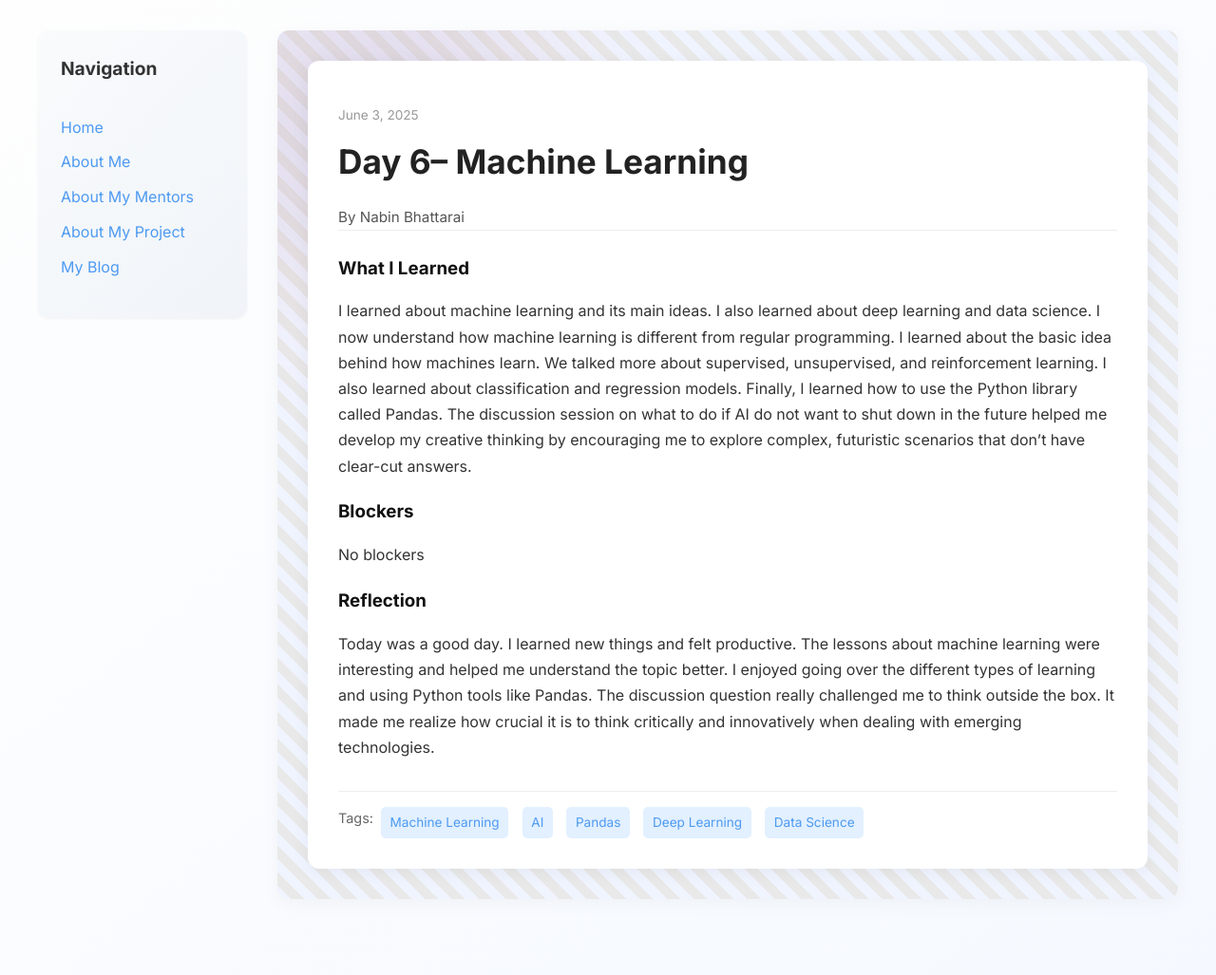
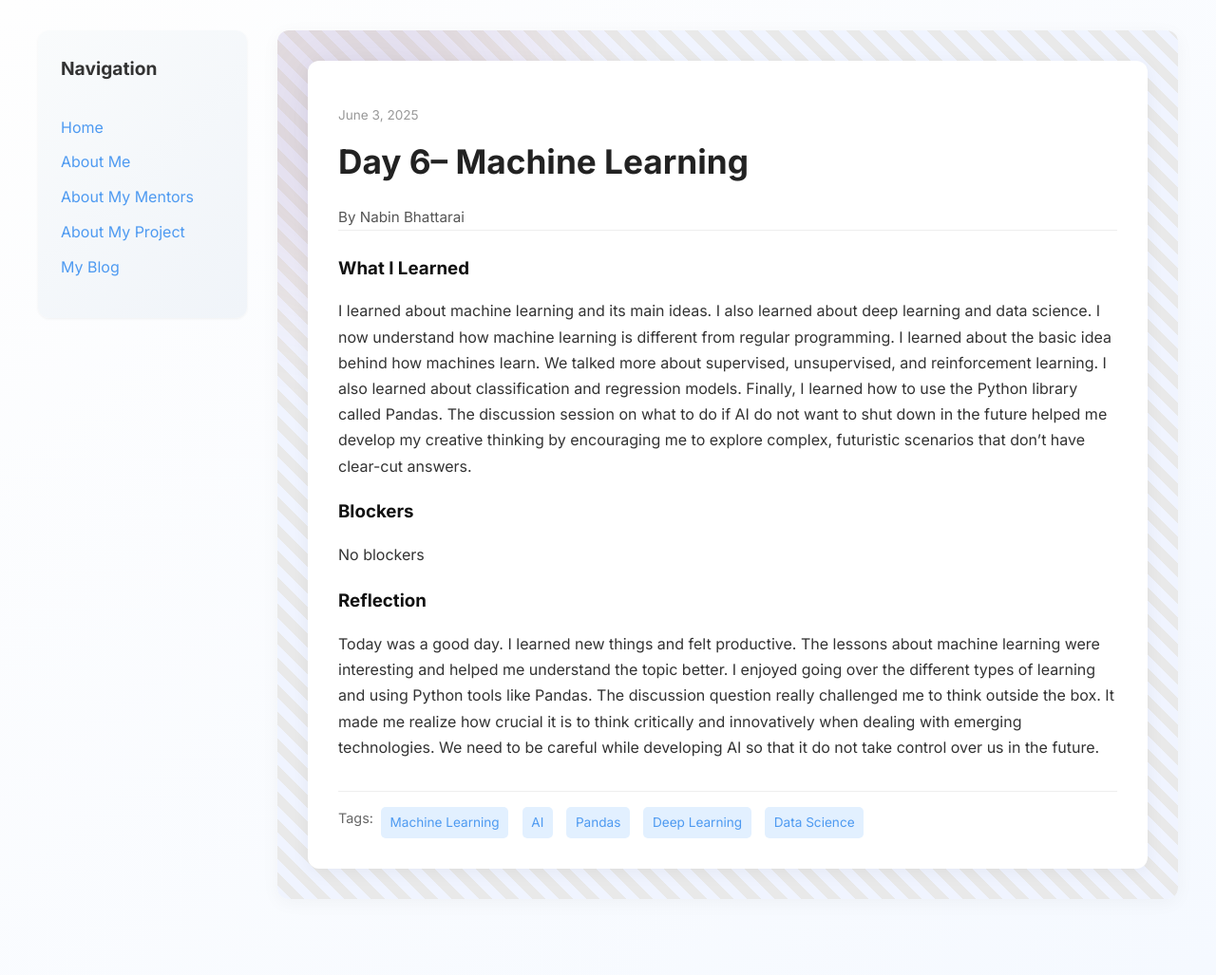
Before and after one commit to bhattarainabin2055/bhattarainabin2055.github.io, a Jekyll site: the page built from _posts/2025-06-03-day-6.md, in a window 1280 px wide. Shown: the whole page at 95% size. Built offline with Jekyll 4.4.1, drawn with Linux system fonts in a browser that asks for light colours.

Commit message:
Update 2025-06-03-day-6.md

```diff
--- a/_posts/2025-06-03-day-6.md
+++ b/_posts/2025-06-03-day-6.md
@@ -13,5 +13,5 @@ blockers: |
   No blockers
 
 reflection: |
-  Today was a good day. I learned new things and felt productive. The lessons about machine learning were interesting and helped me understand the topic better. I enjoyed going over the different types of learning and using Python tools like Pandas. The discussion question really challenged me to think outside the box. It made me realize how crucial it is to think critically and innovatively when dealing with emerging technologies.
+  Today was a good day. I learned new things and felt productive. The lessons about machine learning were interesting and helped me understand the topic better. I enjoyed going over the different types of learning and using Python tools like Pandas. The discussion question really challenged me to think outside the box. It made me realize how crucial it is to think critically and innovatively when dealing with emerging technologies. We need to be careful while developing AI so that it do not take control over us in the future.
 ---
```
